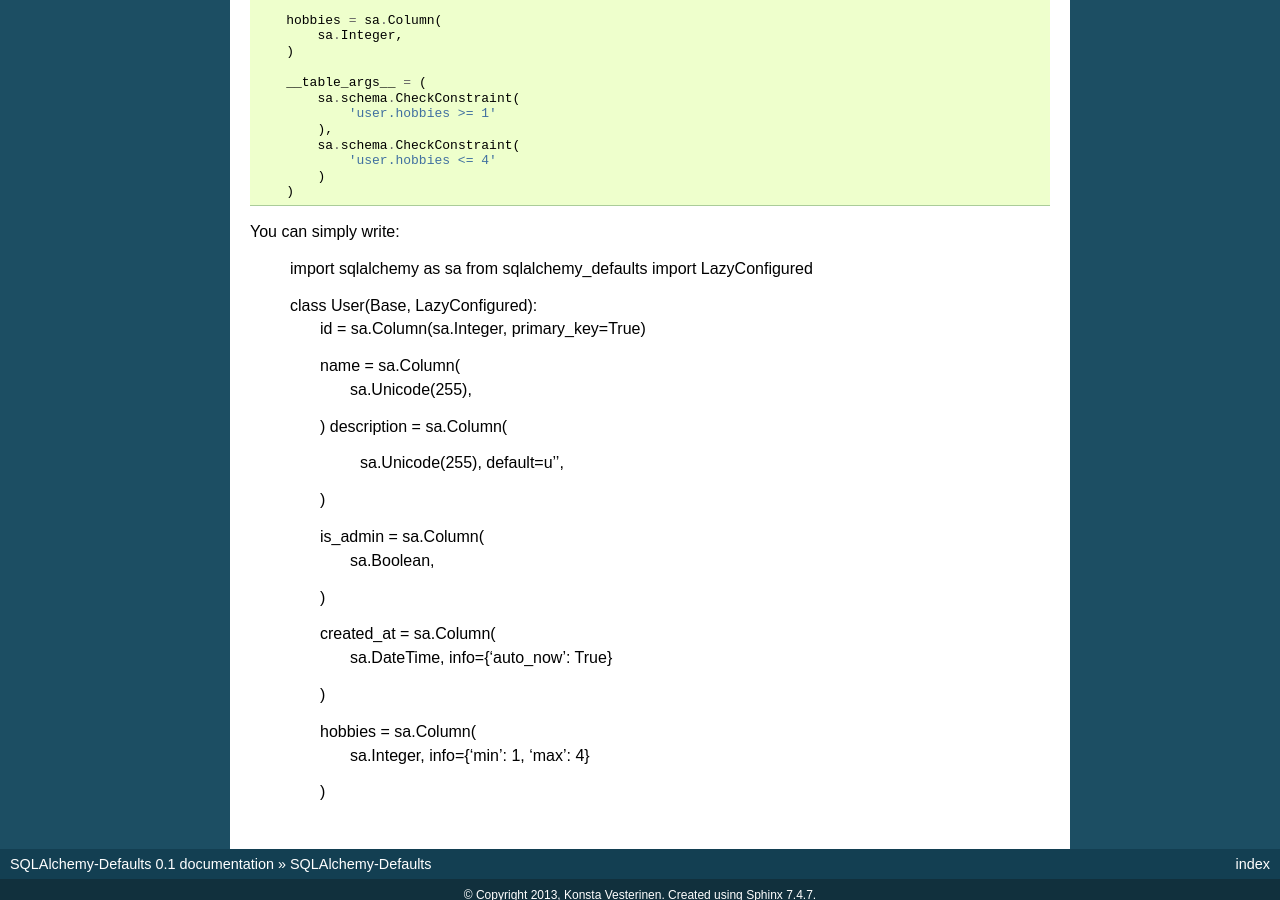
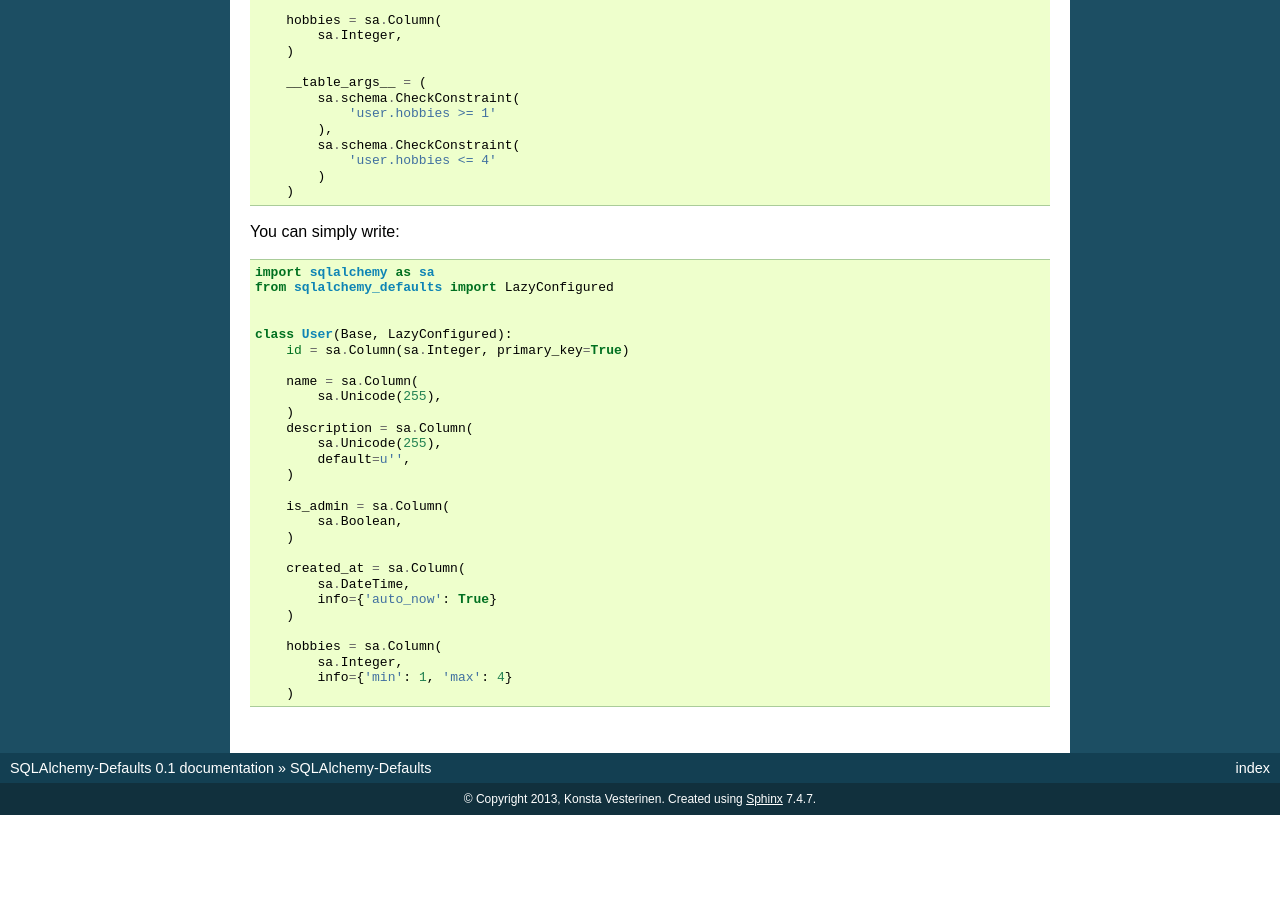
Before and after one commit to kvesteri/sqlalchemy-defaults, a Sphinx documentation site: the page built from docs/index.rst, in a window 1280 px wide and 900 px high, scrolled down 856 px. Built offline with Sphinx 7.4.7, drawn with Linux system fonts in a browser that asks for light colours; after the commit the page ends 1671 px from its top, so only the background shows below that.

Commit message:
fixed docs

```diff
--- a/docs/index.rst
+++ b/docs/index.rst
@@ -62,7 +62,7 @@ So instead of writing this: ::
         )
 
 
-You can simply write:
+You can simply write: ::
 
 
     import sqlalchemy as sa
```
